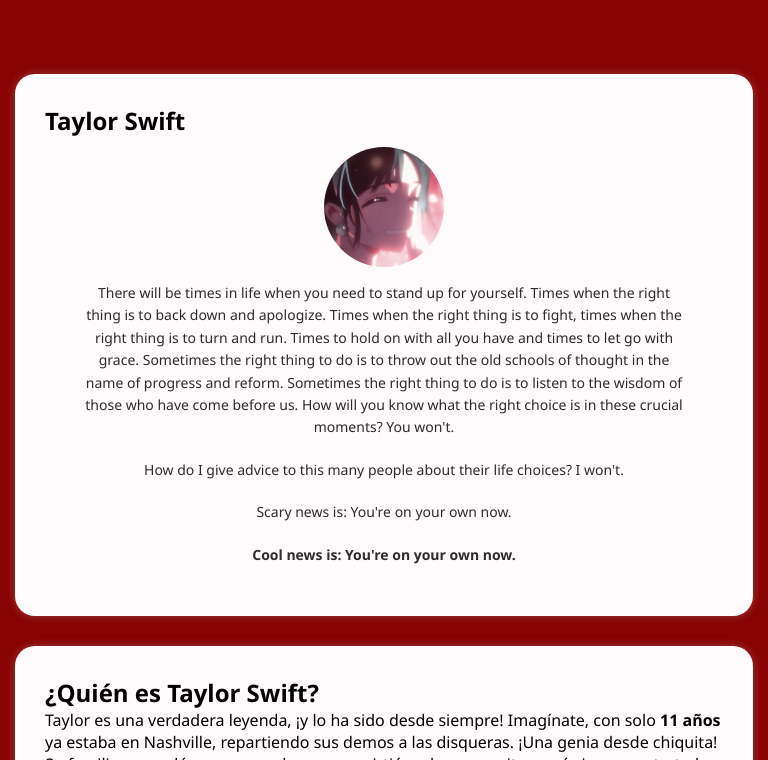
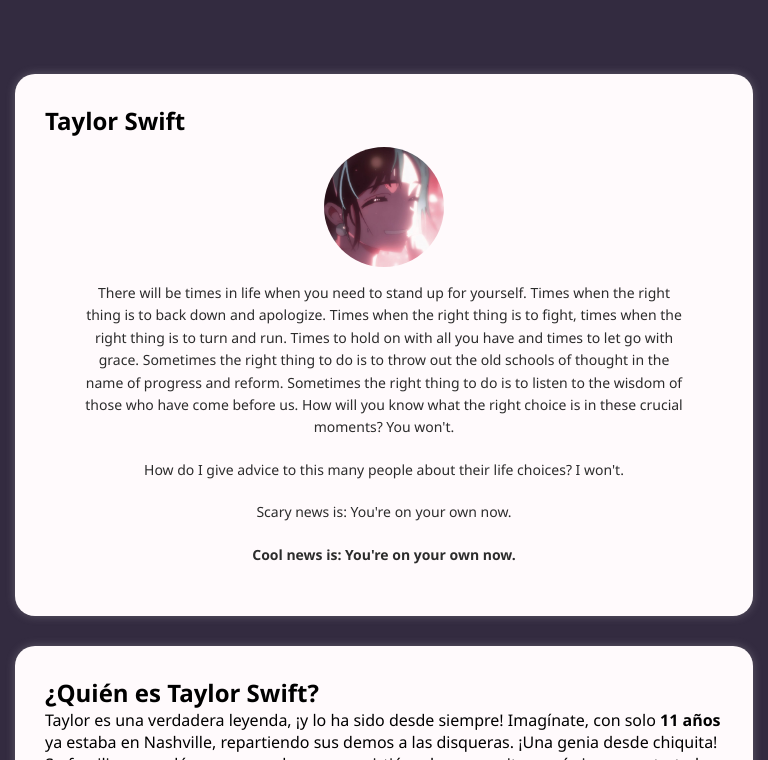
Before and after one commit to HiromiAnime/Ejemplo2, a plain HTML site: page index.html in a window 768 px wide. Shown: the part 191-951 px from the top of the page. Drawn offline with Linux system fonts and the light colour scheme.

Commit message:
Update estilos.css

```diff
--- a/css/estilos.css
+++ b/css/estilos.css
@@ -21,7 +21,7 @@
 
 @media (min-width: 600px) and (max-width: 1023px) {
   body {
-    background-color: #880303;
+    background-color: #332b40;
   }
 }
 
```
